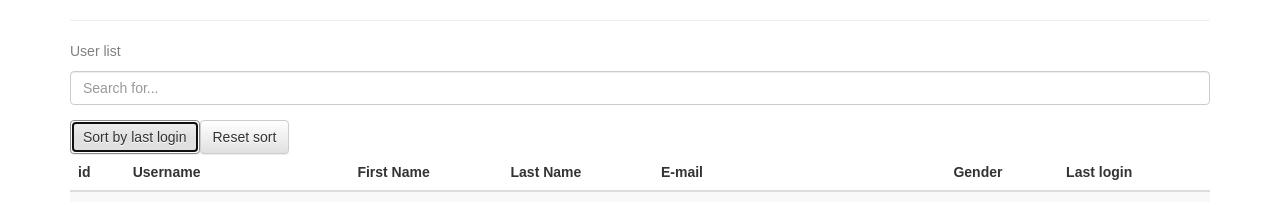
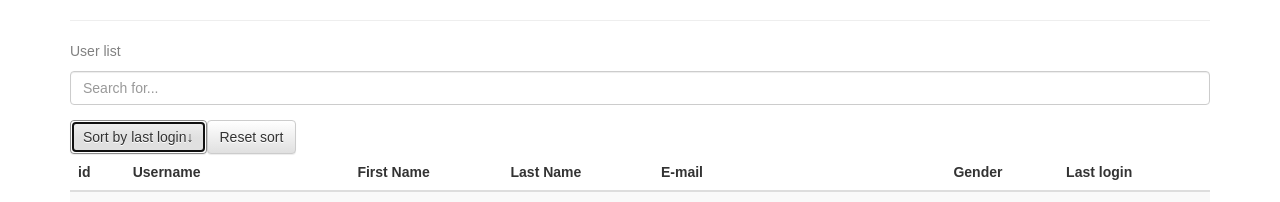
Before and after one commit to infoshareacademy/jfdz4-nietutejsi-app, a React (Create React App) app: page / in a window 1280 px wide. Both pictures are taken after a click on the button "Sort by last login". Shown: the top 202 px of the page. Built offline with nearby package versions, Linux system fonts and the light colour scheme.

Commit message:
show arrows to indicate sort order

```diff
--- a/src/UserList.js
+++ b/src/UserList.js
@@ -53,7 +53,15 @@ class UserList extends React.Component {
         )
       })
     }
+
     render() {
+      const sortingMarks = {
+        'Descending': <span>&#8595;</span>,
+        'Ascending': <span>&#8593;</span>
+      }
+
+      const sortingMark = sortingMarks[this.state.sortOrder] || null
+
         return (
           <div>
             <hr/>
@@ -67,6 +75,7 @@ class UserList extends React.Component {
             <Button
                 onClick={this.handleLastLoginSort}>
                 Sort by last login
+              {sortingMark}
             </Button>
             <Button
               onClick={this.handleSortReset}>
```
